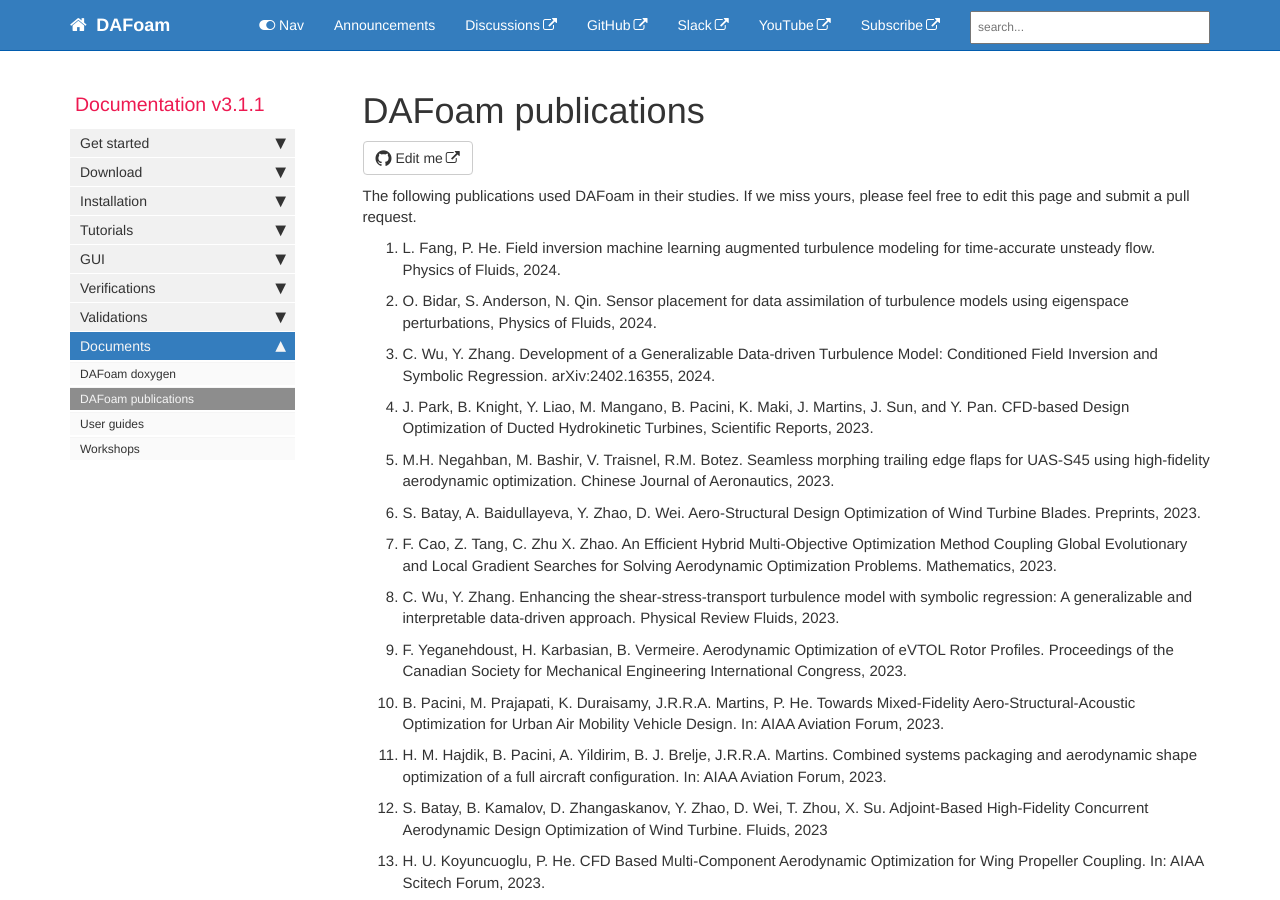
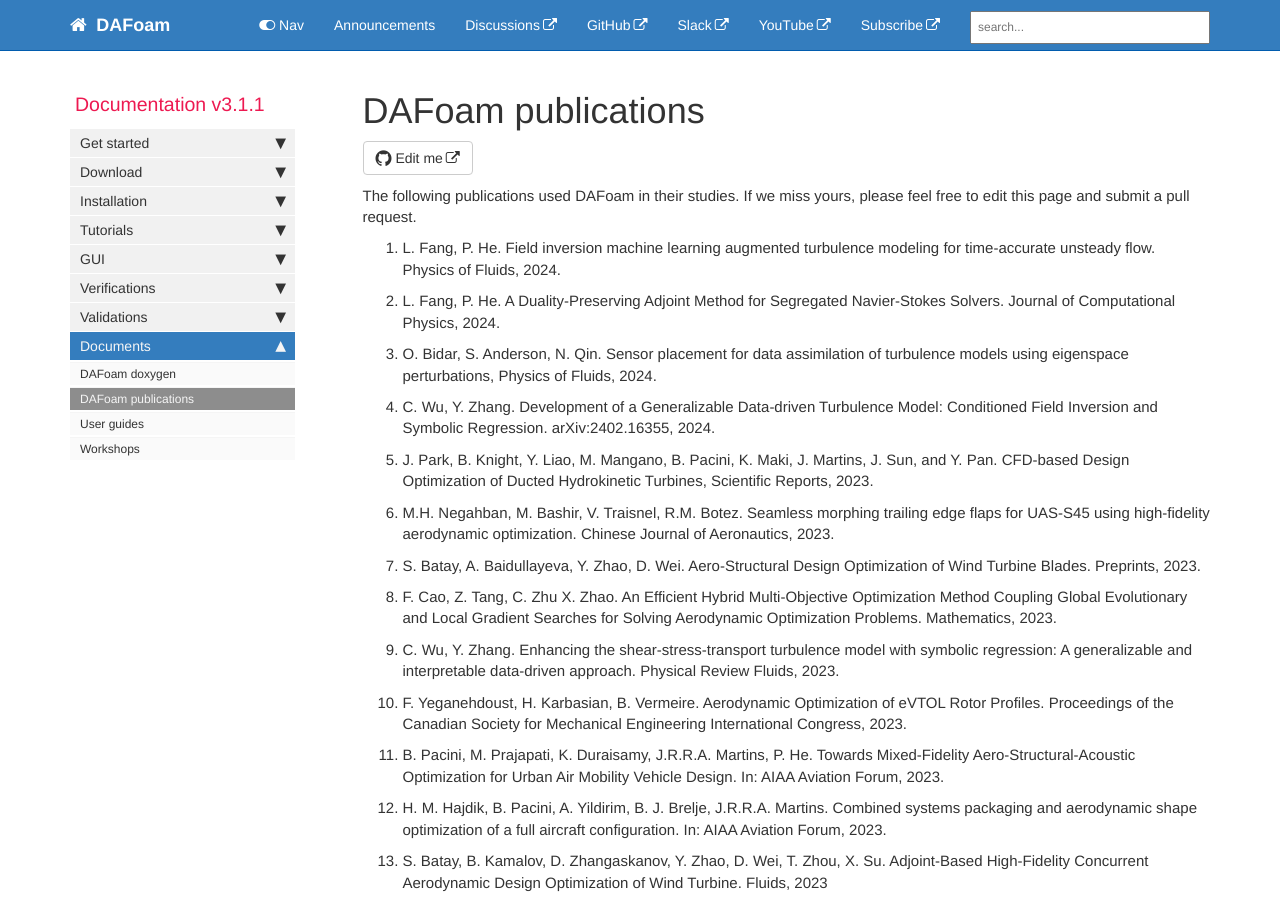
Before and after one commit to DAFoam/DAFoam.github.io, a Jekyll site: the page built from pages/mydoc/mydoc_docs_publications.md, in a window 1280 px wide and 900 px high. Built offline with Jekyll 4.4.1, drawn with Linux system fonts in a browser that asks for light colours; comment, search, counter and statistics services are not loaded.

Commit message:
content update

```diff
--- a/pages/mydoc/mydoc_docs_publications.md
+++ b/pages/mydoc/mydoc_docs_publications.md
@@ -12,6 +12,8 @@ folder: mydoc
 The following publications used DAFoam in their studies. If we miss yours, please feel free to edit this page and submit a pull request.
 
 1. L. Fang, P. He. Field inversion machine learning augmented turbulence modeling for time-accurate unsteady flow. Physics of Fluids, 2024.
+
+1. L. Fang, P. He. A Duality-Preserving Adjoint Method for Segregated Navier-Stokes Solvers. Journal of Computational Physics, 2024.
 
 1. O. Bidar, S. Anderson, N. Qin. Sensor placement for data assimilation of turbulence models using eigenspace perturbations, Physics of Fluids, 2024.
 
```
